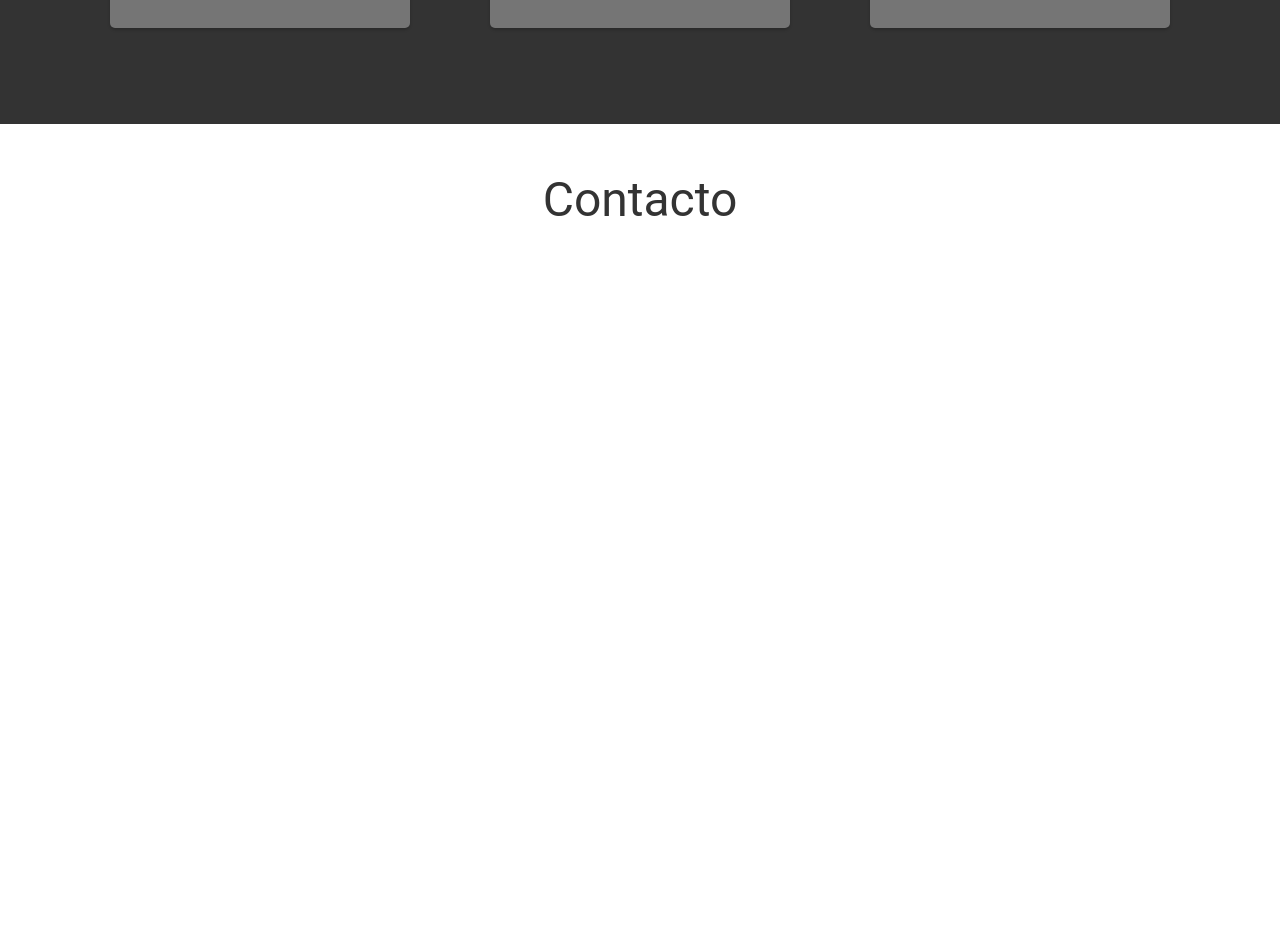
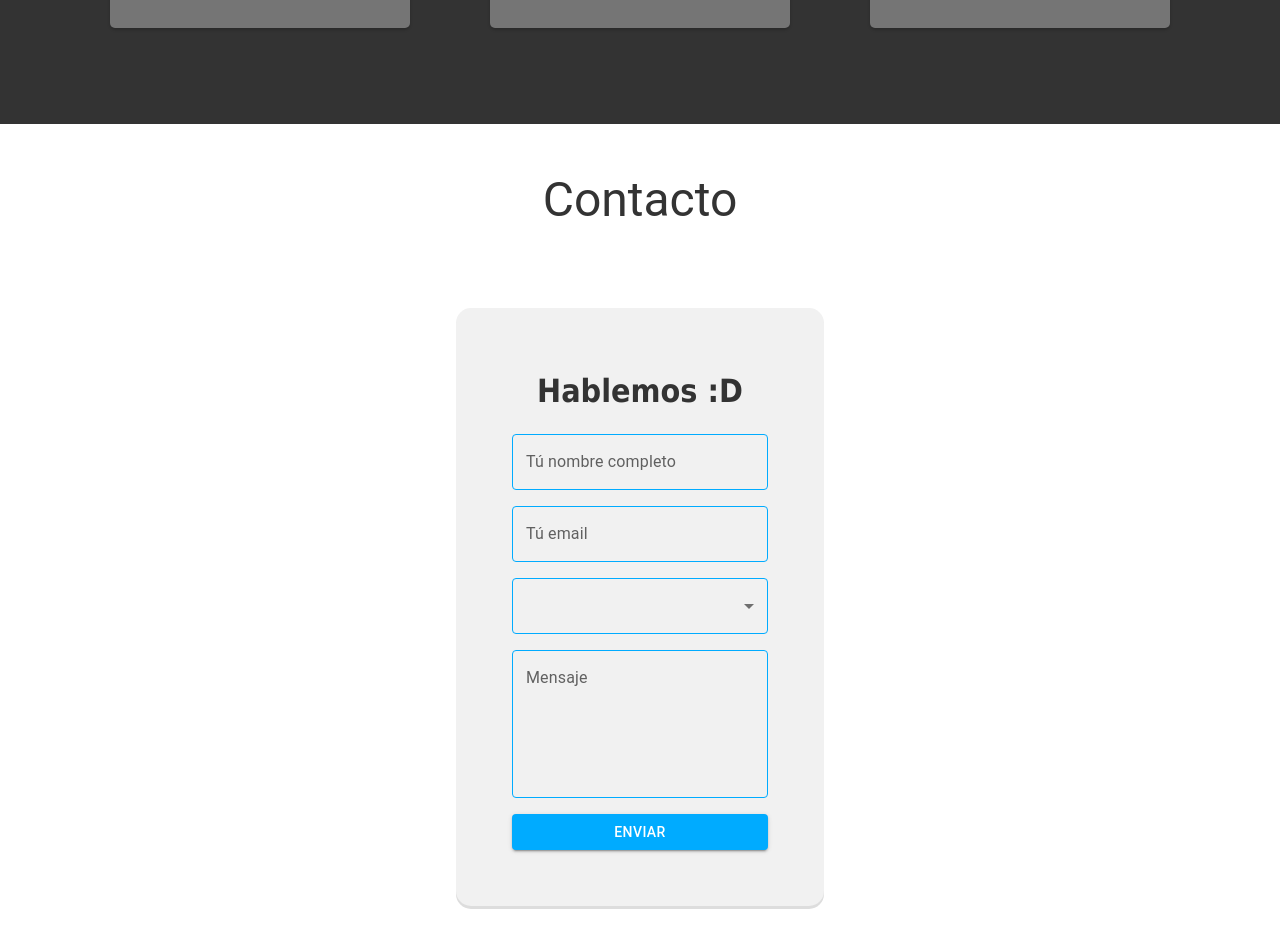
Before and after one commit to JesusCanor/MyPortfolio, a React (Vite) app: page / in a window 1280 px wide. Shown: the part 4100-5048 px from the top of the page. Before the commit the page ends 5024 px from the top, so only its background shows below. Built offline with nearby package versions, Linux system fonts and the light colour scheme.

Commit message:
First version of Form

```diff
--- a/package.json
+++ b/package.json
@@ -13,13 +13,15 @@
     "@emotion/styled": "^11.10.6",
     "@mui/icons-material": "^5.11.9",
     "@mui/material": "^5.11.10",
+    "formik": "^2.4.0",
     "react": "^18.2.0",
     "react-countup": "^6.4.2",
     "react-dom": "^18.2.0",
     "react-scroll": "^1.8.9",
     "react-typewriter-effect": "^1.1.0",
     "react-vertical-timeline-component": "^3.6.0",
-    "styled-components": "^5.3.6"
+    "styled-components": "^5.3.6",
+    "yup": "^1.2.0"
   },
   "devDependencies": {
     "@types/react": "^18.0.27",
--- a/src/App.css
+++ b/src/App.css
@@ -46,3 +46,11 @@
 .vertical-timeline {
   max-width: 100% !important;
 }
+
+.MuiOutlinedInput-notchedOutline{
+  border-color: #00ABFF !important;
+}
+
+.MuiButton-root {
+  background-color: #00ABFF !important;
+}
--- a/src/Pages/Contact/Contact.tsx
+++ b/src/Pages/Contact/Contact.tsx
@@ -1,14 +1,64 @@
-import { Typography } from '@mui/material';
-import React from 'react';
+import { MenuItem, Select, TextField, Typography, Button } from '@mui/material';
+import React, { useState } from 'react';
 import styled from 'styled-components';
 import { SectionContent } from '..';
+import { useFormik } from "formik";
+import * as Yup from "yup";
+
 export interface ContactInterface { title: string, dark: boolean, id: string }
 
 const Contact : React.FC<ContactInterface> = ({title, dark, id}) => {
+	const [motivo, setMotivo] = useState(4);
+
+	const {errors, touched, handleSubmit, values, handleChange, dirty} = useFormik({
+		initialValues: {
+			name: "",
+			email: "",
+			type: 4,
+			message: ""
+		},
+		validationSchema: Yup.object({
+			name: Yup.string().min(3, 'Mínimo 3 carácteres').required('Nombre requerido'),
+			email: Yup.string().matches(/^[\w-\.]+@([\w-]+\.)+[\w-]{2,4}$/, "Email incorrecto").required('Email requerido'),
+			message: Yup.string().min(15, 'Mínimo 15 carácteres').required('Mensaje requerido')
+		}),
+		onSubmit: values => {
+
+		}
+	})
+
 	return (
 			<ContactStyle dark={dark}>
 				<SectionContent id={id}>
 					<Typography variant="h3">{title}</Typography>
+					<FormStyled onSubmit={handleSubmit}>
+						<h1 style={{padding: '.5rem'}}>Hablemos :D</h1>
+						<TextField id="outlined-basic" label="Tú nombre completo" variant="outlined" name="name"
+									onChange={handleChange('name')} error={!!errors.name} helperText={errors.name}/>
+						<TextField id="outlined-basic" label="Tú email" variant="outlined" name="email"
+									onChange={handleChange('email')}  error={!!errors.email} helperText={errors.email}/>
+						<Select
+								labelId="simple-select-label"
+								id="simple-select"
+								label="Motivo del contacto"
+								name="type"
+								onChange={handleChange}
+							>
+								<MenuItem value={1}>Oferta laboral</MenuItem>
+								<MenuItem value={2}>Desarrollo personalizado</MenuItem>
+								<MenuItem value={3}>Consultoria</MenuItem>
+								<MenuItem value={4}>Saludar</MenuItem>
+						</Select>
+						<TextField
+							id="outlined-multiline"
+							label="Mensaje"
+							multiline
+							rows={5}
+							name="message"
+							onChange={handleChange('message')}  error={!!errors.message} helperText={errors.message}
+						/>
+						<Button disabled={!!errors.email || !!errors.name || !!errors.message} variant='contained'>Enviar</Button>
+					</FormStyled>
 				</SectionContent>
 			</ContactStyle>
 			)
@@ -19,10 +69,24 @@ interface ContactStyledProps {
     dark: boolean;
 }
 
+export const FormStyled = styled.form`
+	max-width: 20vw;
+	min-width: 15rem;
+	border-radius: 15px;
+	background-color: #f1f1f1;
+	padding: 3.5rem;
+	display: flex;
+	flex-direction: column;
+	gap: 1rem;
+	box-shadow: 0 3px 0 #ddd;
+	margin-top: 5rem;
+
+`
 export const ContactStyle = styled.div<ContactStyledProps>`
 	min-height: 100vh;
 	background: ${props => props.dark ? '#333' : '#FFF' };
-	color: ${props => props.dark ? '#FFF' : '#333' };`
-
+	color: ${props => props.dark ? '#FFF' : '#333' };
+	text-align: -webkit-center;
+`
 
 export default Contact;
```
Also changed, not shown: 1 other file (tests, documents, lock files or other folders).
